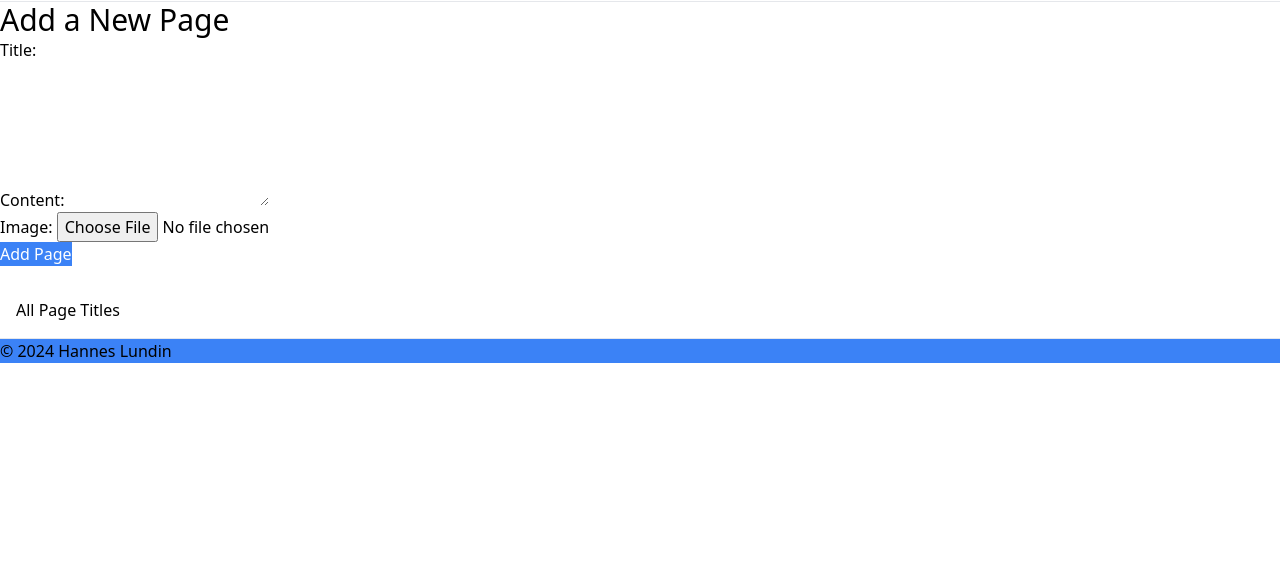
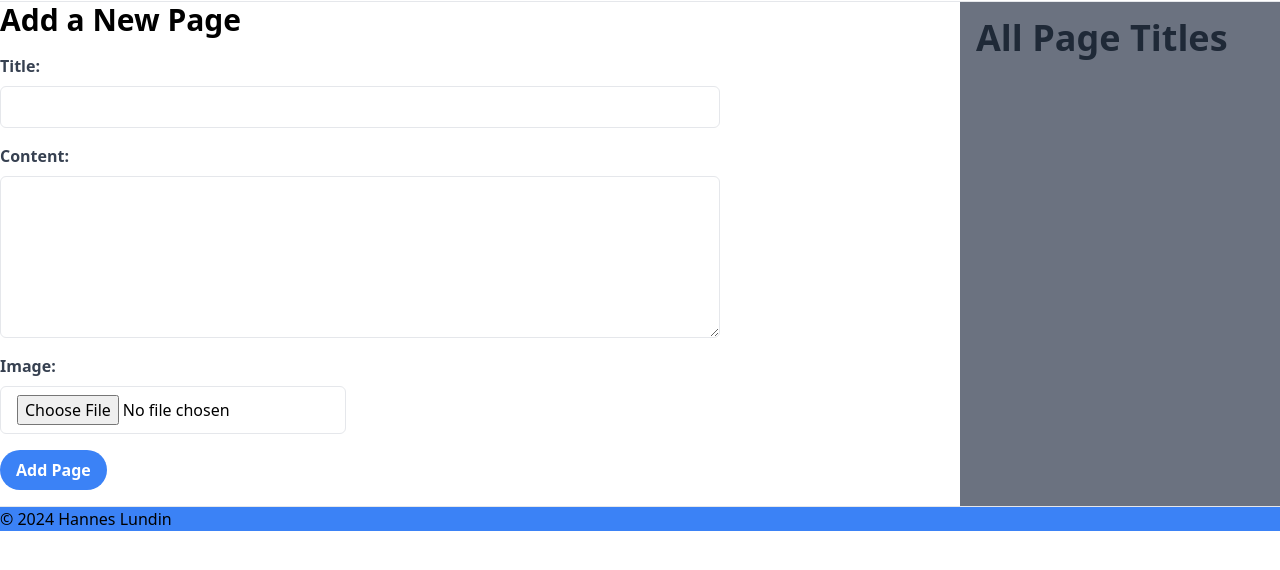
Before and after one commit to Lundet/case-10-PHP, a PHP site: page /add-page.php in a window 1280 px wide. Shown: the part 47-617 px from the top of the page. Run offline with PHP 8.4, Linux system fonts and the light colour scheme; data that the repository does not hold is empty.

Commit message:
fixed tailwind problem and design

```diff
--- a/app/public/_includes/all-pages.php
+++ b/app/public/_includes/all-pages-nav.php
@@ -1,5 +1,5 @@
-<aside class="bg-gray-300 text-gray-800 p-4 w-1/4">
-    <h2 class="text-xl font-bold mb-4">All Page Titles</h2>
+<aside class="bg-gray-500 text-gray-800 p-4 w-1/4 ">
+    <h2 class="text-4xl font-bold mb-4">All Page Titles</h2>
     <nav>
         <ul>
             <?php
@@ -10,7 +10,7 @@
 
             // Generate navigation links for each page
             foreach ($pages as $page) {
-                echo "<li><a href='page.php?id={$page['id']}' class='text-blue-500 hover:underline'>{$page['title']}</a></li>";
+                echo "<li><a href='page.php?id={$page['id']}' class='block py-2 px-4 text-blue-700 hover:bg-blue-100 hover:text-blue-900 rounded-md'>{$page['title']}</a></li>";
             }
             ?>
         </ul>
--- a/app/public/add-page.php
+++ b/app/public/add-page.php
@@ -72,30 +72,29 @@ function uploadImage($file)
 
     <?php include "_includes/header.php"; ?>
 
-    <div class="container mx-auto flex flex-wrap">
-        <div class="main-content  w-1/4">
+    <div class="container mx-auto flex">
+        <div class="main-content w-3/4">
 
             <h1 class="text-3xl font-bold mb-4">Add a New Page</h1>
 
             <form action="add-page.php" method="post" enctype="multipart/form-data">
                 <div class="mb-4">
                     <label for="title" class="block text-gray-700 font-bold mb-2">Title:</label>
-                    <input type="text" id="title" name="title" class="border rounded-md px-4 py-2 w-full" required>
+                    <input type="text" id="title" name="title" class="border rounded-md px-4 py-2 w-3/4" required>
                 </div>
                 <div class="mb-4">
                     <label for="content" class="block text-gray-700 font-bold mb-2">Content:</label>
-                    <textarea id="content" name="content" class="border rounded-md px-4 py-2 w-full" rows="6"
-                        required></textarea>
+                    <textarea id="content" name="content" class="border rounded-md px-4 py-2 w-3/4"
+                        rows="6"></textarea>
                 </div>
                 <div class="mb-4">
                     <label for="image" class="block text-gray-700 font-bold mb-2">Image:</label>
-                    <input type="file" id="image" name="image" class="border rounded-md px-4 py-2" accept="image/*"
-                        required>
+                    <input type="file" id="image" name="image" class="border rounded-md px-4 py-2" accept="image/*">
                 </div>
                 <button type="submit" class="bg-blue-500 text-white font-bold py-2 px-4 rounded-full">Add Page</button>
             </form>
         </div>
-        <?php include "_includes/all-pages.php"; ?>
+        <?php include "_includes/all-pages-nav.php"; ?>
     </div>
 
     <?php include "_includes/footer.php"; ?>
--- a/app/public/output.css
+++ b/app/public/output.css
@@ -583,13 +583,72 @@ video {
   margin-right: auto;
 }
 
+.mb-2 {
+  margin-bottom: 0.5rem;
+}
+
+.mb-4 {
+  margin-bottom: 1rem;
+}
+
+.block {
+  display: block;
+}
+
+.flex {
+  display: flex;
+}
+
+.table {
+  display: table;
+}
+
+.w-1\/4 {
+  width: 25%;
+}
+
+.w-3\/4 {
+  width: 75%;
+}
+
+.w-full {
+  width: 100%;
+}
+
+.rounded-full {
+  border-radius: 9999px;
+}
+
+.rounded-md {
+  border-radius: 0.375rem;
+}
+
+.border {
+  border-width: 1px;
+}
+
 .bg-blue-500 {
   --tw-bg-opacity: 1;
   background-color: rgb(59 130 246 / var(--tw-bg-opacity));
 }
 
+.bg-gray-500 {
+  --tw-bg-opacity: 1;
+  background-color: rgb(107 114 128 / var(--tw-bg-opacity));
+}
+
 .p-4 {
   padding: 1rem;
+}
+
+.px-4 {
+  padding-left: 1rem;
+  padding-right: 1rem;
+}
+
+.py-2 {
+  padding-top: 0.5rem;
+  padding-bottom: 0.5rem;
 }
 
 .font-sans {
@@ -601,14 +660,50 @@ video {
   line-height: 2.25rem;
 }
 
+.text-4xl {
+  font-size: 2.25rem;
+  line-height: 2.5rem;
+}
+
+.font-bold {
+  font-weight: 700;
+}
+
+.text-blue-500 {
+  --tw-text-opacity: 1;
+  color: rgb(59 130 246 / var(--tw-text-opacity));
+}
+
+.text-gray-700 {
+  --tw-text-opacity: 1;
+  color: rgb(55 65 81 / var(--tw-text-opacity));
+}
+
+.text-gray-800 {
+  --tw-text-opacity: 1;
+  color: rgb(31 41 55 / var(--tw-text-opacity));
+}
+
 .text-white {
   --tw-text-opacity: 1;
   color: rgb(255 255 255 / var(--tw-text-opacity));
 }
-/* Add any additional CSS styles here if needed */
 
-/* Center the header within the page */
-header {
-  margin-left: auto;
-  margin-right: auto;
+.text-blue-700 {
+  --tw-text-opacity: 1;
+  color: rgb(29 78 216 / var(--tw-text-opacity));
 }
+
+.hover\:bg-blue-100:hover {
+  --tw-bg-opacity: 1;
+  background-color: rgb(219 234 254 / var(--tw-bg-opacity));
+}
+
+.hover\:text-blue-900:hover {
+  --tw-text-opacity: 1;
+  color: rgb(30 58 138 / var(--tw-text-opacity));
+}
+
+.hover\:underline:hover {
+  text-decoration-line: underline;
+}
--- a/tailwind.config.js
+++ b/tailwind.config.js
@@ -1,8 +1,10 @@
 /** @type {import('tailwindcss').Config} */
 module.exports = {
-  content: ["./app\public/**/*.{html,js.php}"],
+  content: ["./app/public/**/*.{html,js,php}"],
   theme: {
     extend: {},
   },
-  plugins: [],
+  plugins: [
+
+  ],
 }
```
Also changed, not shown: app/public/index.php (+8 -10 lines), app/public/edit-page.php (added), app/public/my-pages.php (added), app/public/remove-page.php (added).
